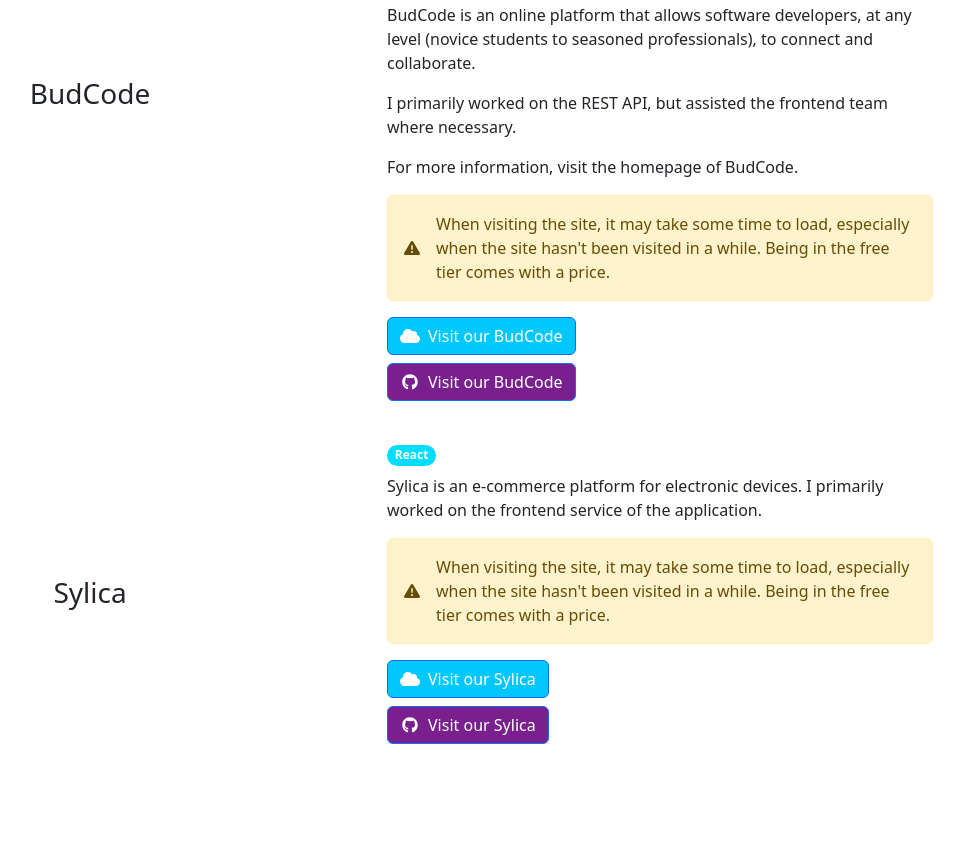
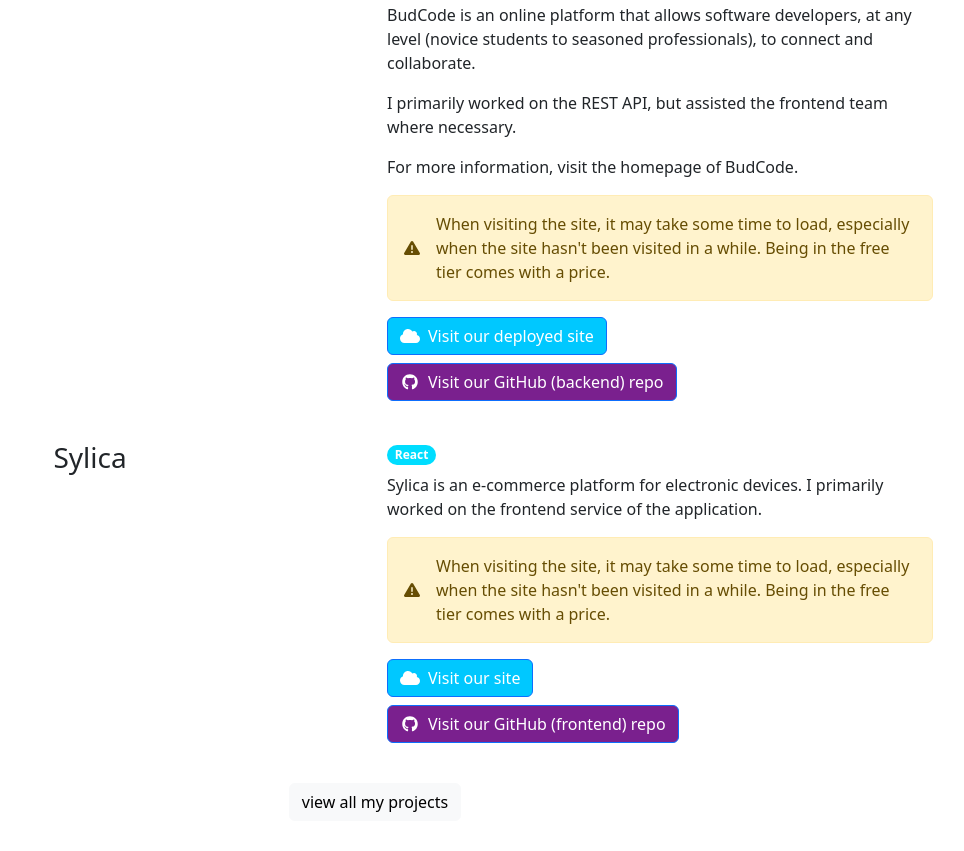
Before and after one commit to saifulislamdev/personal-website, a Gatsby site: page / in a window 1280 px wide. Shown: the part 1487-2338 px from the top of the page, without its empty margins (265-1229 px from the left). Built offline with nearby package versions, Linux system fonts and the light colour scheme; Gatsby itself is replaced by a stand-in of ours.

Commit message:
added projects to projects page

```diff
--- a/src/components/project/Project.js
+++ b/src/components/project/Project.js
@@ -10,23 +10,9 @@
   faUsers,
   faUserGroup,
 } from '@fortawesome/free-solid-svg-icons';
-import icons from './icons';
+import { getColor, getMatchingIcon } from './icons';
 
 const Project = ({ project, order }) => {
-  const getMatchingIcon = (technology) => {
-    const matchingIcon = icons.find(
-      (icon) => icon.name.toLowerCase() === technology.toLowerCase()
-    );
-    return matchingIcon;
-  };
-
-  const getColor = (technology, defaultColor = '#f8f9fa') => {
-    const matchingIcon = getMatchingIcon(technology);
-    return matchingIcon && matchingIcon.color
-      ? matchingIcon.color
-      : defaultColor;
-  };
-
   const getTeamSizeInfo = (teamSize) => {
     if (teamSize == 1) {
       return {
@@ -51,7 +37,7 @@
   description = Array.isArray(description) ? description : [description]; // convert to array
 
   return name && description ? (
-    <Row className='py-3 d-flex justify-content-center align-items-center'>
+    <Row className='py-3 d-flex'>
       <Col lg>
         {/* <Col lg={{ order: order % 2 ? 'last' : 'first' }}> */}
         {/* <StaticImage
@@ -68,7 +54,7 @@
             mainStack.map((technology) => {
               return (
                 <div
-                  className='my-1 me-1 badge rounded-pill'
+                  className='mb-1 me-1 badge rounded-pill'
                   style={{ backgroundColor: getColor(technology, '#0D6EFD') }}
                 >
                   {technology}
@@ -106,16 +92,14 @@
 
             return linkName ? (
               <div className='pb-2'>
-                <a href={linkUrl}>
-                  <Button style={{ backgroundColor: bgColor }}>
+                <Button href={linkUrl} style={{ backgroundColor: bgColor }}>
                   <FontAwesomeIcon
                     icon={getMatchingIcon(linkType).img}
                     className='pe-2'
                     fixedWidth
                   />
-                    Visit {teamSize && teamSize > 1 ? 'our' : 'the'} {name}
+                  Visit {teamSize && teamSize > 1 ? 'our' : 'my'} {linkName}
                 </Button>
-                </a>
               </div>
             ) : (
               <></>
--- a/src/components/project/icons.js
+++ b/src/components/project/icons.js
@@ -11,9 +11,21 @@
 } from '@fortawesome/free-brands-svg-icons';
 import { faCloud } from '@fortawesome/free-solid-svg-icons';
 
+export const getMatchingIcon = (technology) => {
+  const matchingIcon = icons.find(
+    (icon) => icon.name.toLowerCase() === technology.toLowerCase()
+  );
+  return matchingIcon;
+};
+
+export const getColor = (technology, defaultColor = '#f8f9fa') => {
+  const matchingIcon = getMatchingIcon(technology);
+  return matchingIcon && matchingIcon.color ? matchingIcon.color : defaultColor;
+};
+
 const icons = [
   {
-    name: 'Javascript',
+    name: 'JavaScript',
     img: faJs,
     color: '#ffde00',
   },
@@ -53,13 +65,69 @@
     color: '#0074bc',
   },
   {
+    name: 'C++',
+    color: '#005ba1',
+  },
+  {
+    name: 'GatsbyJS',
+    color: '#6e2f9f',
+  },
+  {
+    name: 'MySQL',
+    color: '#f28900',
+  },
+  {
     name: 'PostgreSQL',
     color: '#1a6995',
+  },
+  {
+    name: 'sklearn',
+    color: '#ff9305',
+  },
+  {
+    name: 'pandas',
+    color: '#150658',
+  },
+  {
+    name: 'numpy',
+    color: '#3f78d6',
+  },
+  {
+    name: 'matplotlib',
+    color: '#005780',
+  },
+  {
+    name: 'Bootstrap',
+    color: '#9700ff',
+  },
+  {
+    name: 'Chakra UI',
+    color: '#38cdd0',
+  },
+  {
+    name: 'Jest',
+    color: '#a53b5b',
+  },
+  {
+    name: 'Git',
+    color: '#ff3f20',
   },
   {
     name: 'GitHub',
     img: faGithub,
     color: '#7a208e',
+  },
+  {
+    name: 'Figma',
+    color: '#ff3a00',
+  },
+  {
+    name: 'JIRA',
+    color: '#0075f6',
+  },
+  {
+    name: 'Confluence',
+    color: '#0075f6',
   },
   {
     name: 'site',
--- a/src/components/project/projects.json
+++ b/src/components/project/projects.json
@@ -75,56 +75,201 @@
 	  {
 		"name":"Gamedia",
 		"description":"A social media site for gamers",
-		"teamSize":2
+		"links": [
+			{
+				"name": "GitHub repo",
+				"url": "https://github.com/saifulislamdev/gamedia",
+				"type": "GitHub"
+			}
+		],
+		"teamSize":2,
+		"mainStack":[
+			"Node.js",
+			"Express.js",
+			"PostgreSQL"
+		],
+		"otherStack": [
+			"JavaScript",
+			"Git",
+			"GitHub"
+		],
+		"img": "gamedia.png",
+		"note": "The repo contains both the client and server applications, but I worked solely on the REST API."
 	  },
 	  {
 		"name":"Collegefulbar",
-		"description":"Basic student management system for colleges and universities where students and instructors can manage their classes effortlessly and administrators can manage courses, classes, students, and more",
-		"teamSize":2
+		"description":[
+			"My teammate and I noticed first-hand the many issues there are with course enrollment sites for colleges and universities such as CUNYFirst. We aimed to solve these issues by creating our own platform.",
+			"Collegefulbar is a basic student management system for colleges and universities where students and instructors can manage their classes effortlessly and administrators can manage courses, classes, students, and more."
+		],
+		"links": [
+			{
+				"name": "GitHub repo",
+				"url": "https://github.com/saifulislamdev/Collegefulbar",
+				"type": "GitHub"
+			}
+		],
+		"teamSize":2,
+		"mainStack": [
+			"Node.js",
+			"Express.js",
+			"MySQL"
+		],
+		"otherStack": [
+			"JavaScript",
+			"Git",
+			"GitHub"
+		],
+		"img": "collegefulbar.png",
+		"note": "The repo contains both frontend and backend code, but I worked solely on the backend portion in dealing with the database."
 	  },
 	  {
 		"name":"Instagram Insights [EOL]",
-		"description":"Using account data to reveal insights of a user's Instagram account",
-		"teamSize":1
+		"description":[
+			"Instagram allows users to download their data. However, the data itself can't provide meaningful information without an application or tool.",
+			"Instagram Insights uses account data to reveal insights of a user's Instagram account."
+		],
+		"links": [
+			{
+				"name": "site",
+				"url": "https://saifulislamdev.github.io/InstagramInsights/",
+				"type": "site"
+			},
+			{
+				"name": "GitHub repo",
+				"url": "https://github.com/saifulislamdev/InstagramInsights",
+				"type": "GitHub"
+			}
+		],
+		"teamSize":1,
+		"mainStack": [
+			"JavaScript",
+			"HTML",
+			"CSS"
+		],
+		"otherStack": [
+			"Git",
+			"GitHub"
+		],
+		"img": "instagram-insights.png",
+		"note": "Instagram has updated the structure of its data files and this tool isn't updated to work with the new structure."
 	  },
 	  {
-		"name":"machine-learning",
-		"description":"My coursework for CSc 44700 - Intro to Machine Learning at The City College of New York Fall 2022",
-		"teamSize":1
+		"name": "artificial-intelligence",
+		"description": "Coursework for CSc 44800 - Artificial Intelligence at The City College of New York Spring 2022",
+		"links": [
+			{
+				"name": "GitHub repo",
+				"url": "https://github.com/saifulislamdev/artificial-intelligence",
+				"type": "GitHub"
+			}
+		],
+		"teamSize":1,
+		"mainStack": [
+			"sklearn",
+			"pandas",
+			"numpy",
+			"matplotlib"
+		],
+		"otherStack": [
+			"Python"
+		],
+		"img": "artificial-intelligence.png"
+
 	  },
 	  {
-		"name":"artificial-intelligence",
-		"description":"Coursework for CSc 44800 - Artificial Intelligence at The City College of New York Spring 2022",
-		"teamSize":1
+		"name": "NeuralNetworkLAndH",
+		"description": "Array-based neural network for identifying characters L and H",
+		"links": [
+			{
+				"name": "GitHub repo",
+				"url": "https://github.com/saifulislamdev/NeuralNetworkLAndH",
+				"type": "GitHub"
+			}
+		],
+		"teamSize": 3,
+		"mainStack": ["Python"],
+		"img": "neural-network-l-and-h.png"
 	  },
 	  {
-		"name":"NeuralNetworkLAndH",
-		"description":"Array-based neural network for identifying characters L and H",
-		"teamSize":3
+		"name":"Braille Translator",
+		"description":[
+		  "This project was my team's submission for HackCooper2019. For most of us, it was our first hackathon.",
+		  "Our idea was to create a website that converts books written in English to books written in braille and contains a library of books already written in braille. In order to do this, we created braille translators (one in C++ and the other in JavaScript, HTML, and CSS).",
+		  "These translators simply convert user input in English to Grade 2 Braille."
+		],
+		"links": [
+			{
+				"name": "GitHub repo (JavaScript, HTML, CSS)",
+				"url": "https://github.com/saifulislamdev/BrailleTranslator2",
+				"type": "GitHub"
+			},
+			{
+				"name": "GitHub repo (C++)",
+				"url": "https://github.com/saifulislamdev/BrailleTranslator1",
+				"type": "GitHub"
+			}
+		],
+		"teamSize":4,
+		"mainStack": [
+			"JavaScript",
+			"HTML",
+			"CSS",
+			"C++"
+		],
+		"img": "braille-translator.png"
 	  },
 	  {
 		"name":"GroupMaker",
 		"description":[
-		  "During my time at All Star Code, I noticed we were often being placed in groups.",
+		  "During my time at All Star Code, we were often being placed in groups, and I noticed it could be done more easily.",
 		  "I created this program that converts a list of names from user input to random groups based on user preference."
 		],
-		"teamSize":1
-	  },
-	  {
-		"name":"Braille Translator 1 ANDDDD 2",
-		"description":[
-		  "This project was my team's submission for HackCooper2019. For most of us, it was our first hackathon.",
-		  "Our idea was to create a website that converts books written in English to books written in braille and contains a library of books already written in braille. In order to do this, we created braille translators (one in C++ and the other in HTML, JavaScript, and CSS).",
-		  "These translators simply convert user input in English to Grade 2 Braille."
+		"links": [
+			{
+				"name": "site",
+				"url": "https://saifulislamdev.github.io/GroupMaker/",
+				"type": "site"
+			},
+			{
+				"name": "GitHub repo",
+				"url": "https://github.com/saifulislamdev/GroupMaker",
+				"type": "GitHub"
+			}
 		],
-		"teamSize":4
+		"teamSize":1,
+		"mainStack": [
+			"JavaScript",
+			"HTML",
+			"CSS"
+		],
+		"img": "groupmaker.png",
+		"note": "This was basically my first ever project."
+
 	  },
 	  {
 		"name":"My Personal Website",
 		"description":[
-		  "After all, this website is a project, too"
+		  "After all, this website is a project, too."
 		],
-		"teamSize":1
+		"links": [
+			{
+				"name": "GitHub repo",
+				"url": "https://google.com",
+				"type": "GitHub"
+			}
+		],
+		"teamSize":1,
+		"mainStack": [
+			"React",
+			"GatsbyJS"
+		],
+		"otherStack": [
+			"JavaScript",
+			"HTML",
+			"CSS"
+		],
+		"img": ""
 	  }
 	]
   }
--- a/src/pages/index.js
+++ b/src/pages/index.js
@@ -1,7 +1,9 @@
 import * as React from 'react';
+import Button from 'react-bootstrap/Button';
 import Row from 'react-bootstrap/Row';
 import Col from 'react-bootstrap/Col';
 import Container from 'react-bootstrap/Container';
+import { Link } from 'gatsby';
 import { StaticImage } from 'gatsby-plugin-image';
 import { FontAwesomeIcon } from '@fortawesome/react-fontawesome';
 import { faEnvelope } from '@fortawesome/free-solid-svg-icons';
@@ -183,6 +185,9 @@
           <div className={sectionBodyClasses}>
             <Projects count={2} />
           </div>
+          <Link to='/projects'>
+            <Button variant='light'>view all my projects</Button>
+          </Link>
         </div>
       </Section>
     </>
```
Also changed, not shown: src/pages/projects.js (+39 -1 lines). Lines whose indentation alone changed are shown as unchanged.
